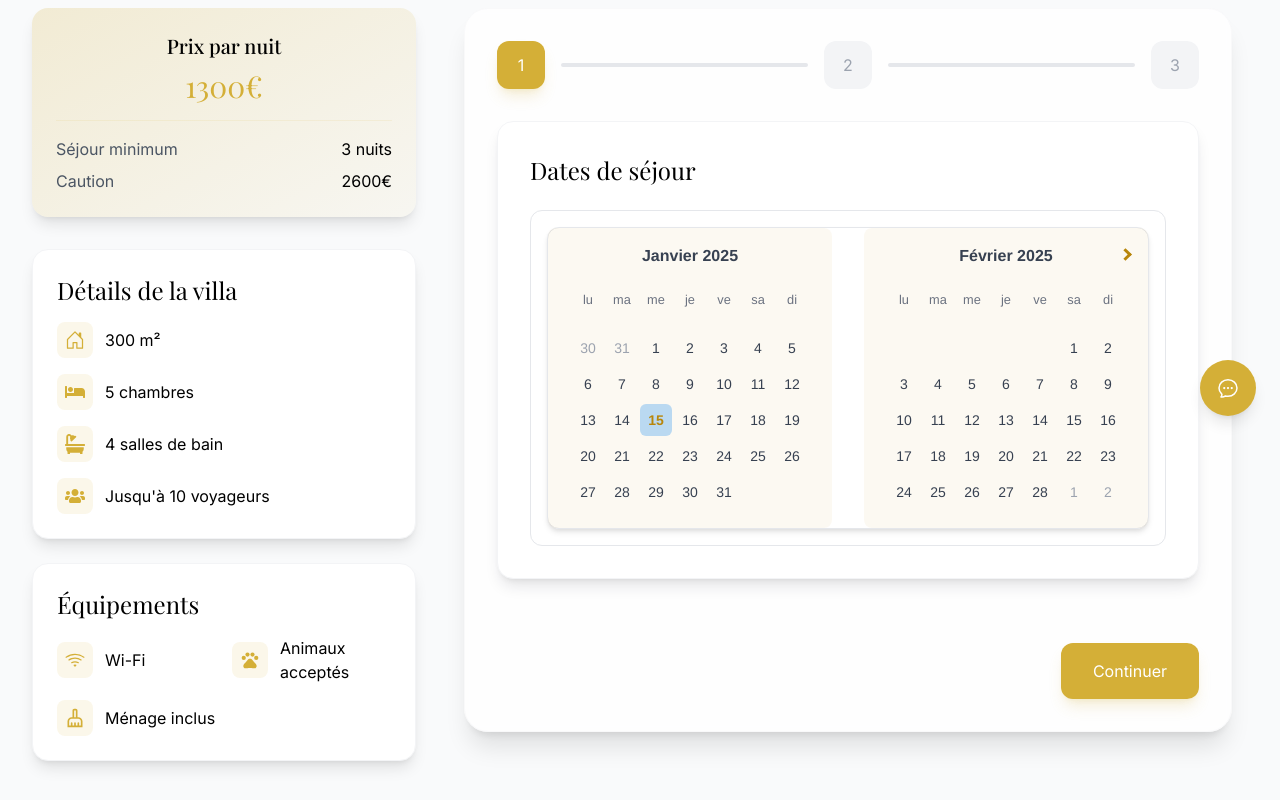
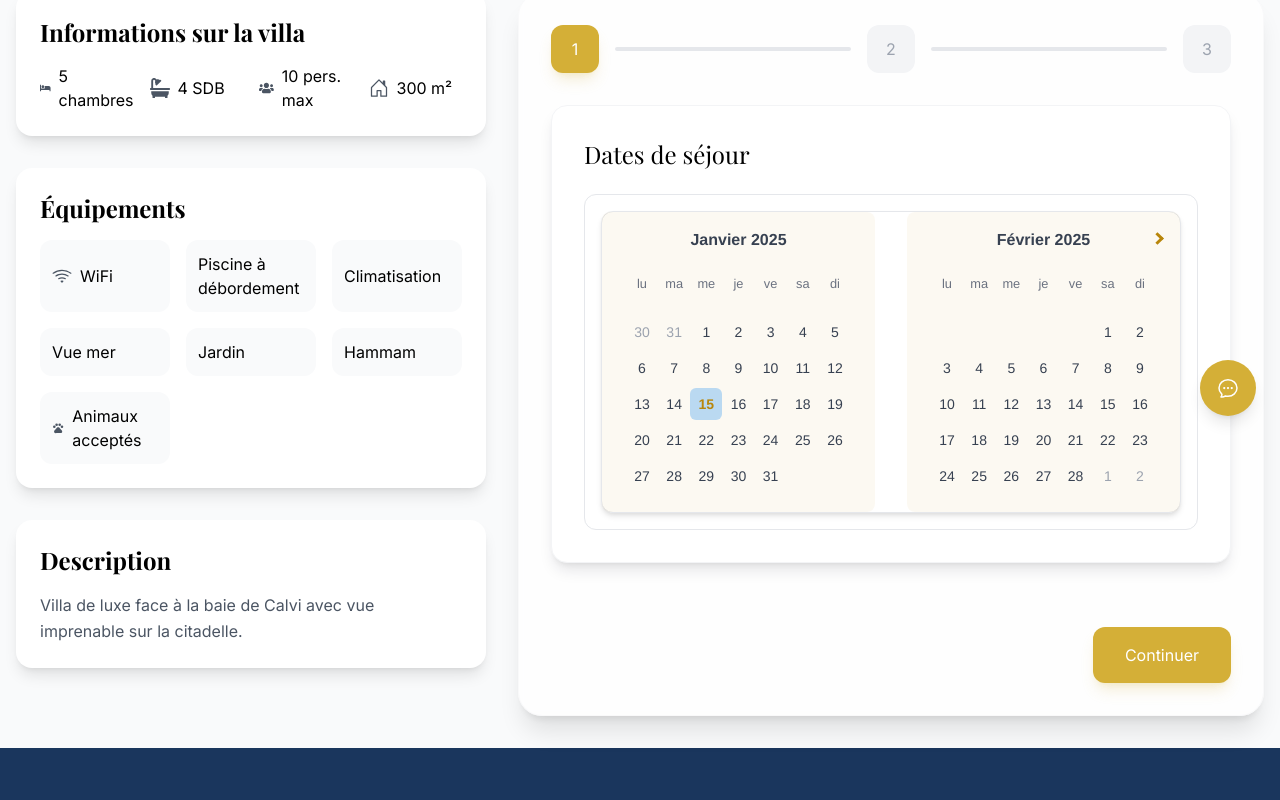
Before and after one commit to Cid57/Corsica-Luxury-Rentals, a Next.js app: page /Corsica-Luxury-Rentals/villas/villa-alba/reservation in a window 1280 px wide. Shown: the part 360-1160 px from the top of the page. Built offline with nearby package versions, Linux system fonts and the light colour scheme.

Commit message:
Add BookingFormWrapper component to handle client-side booking form

```diff
--- a/src/app/villas/[id]/reservation/page.tsx
+++ b/src/app/villas/[id]/reservation/page.tsx
@@ -1,23 +1,27 @@
-'use client';
-
 import { villas } from '@/data/villas';
-import { notFound, useParams, useRouter } from 'next/navigation';
-import Link from 'next/link';
+import { notFound } from 'next/navigation';
 import Image from 'next/image';
-import { FaBed, FaBath, FaUsers, FaArrowLeft } from 'react-icons/fa';
+import { FaBed, FaBath, FaUsers } from 'react-icons/fa';
 import { BsWifi, BsHouseDoor } from 'react-icons/bs';
 import { TbPool } from 'react-icons/tb';
 import { MdPets, MdOutlineCleaningServices } from 'react-icons/md';
-import BookingForm from '@/components/booking/BookingForm';
 import { motion } from 'framer-motion';
+import ReservationNavigation from '@/components/villa/ReservationNavigation';
+import BookingFormWrapper from '@/components/villa/BookingFormWrapper';
 
-interface Params {
-  id: string;
+interface PageProps {
+  params: {
+    id: string;
+  };
 }
 
-export default function Page() {
-  const params = useParams() as { id: string };
-  const router = useRouter();
+export async function generateStaticParams() {
+  return villas.map((villa) => ({
+    id: villa.id,
+  }));
+}
+
+export default function Page({ params }: PageProps) {
   const villa = villas.find(v => v.id === params.id);
 
   if (!villa) {
@@ -27,19 +31,10 @@ export default function Page() {
   const defaultImage = '/images/default-villa.jpg';
   const villaImage = villa.images && villa.images.length > 0 ? villa.images[0] : defaultImage;
 
-  const handleBack = () => {
-    router.back();
-  };
-
   return (
     <div className="min-h-screen bg-gray-50">
       {/* Bouton retour */}
-      <button
-        onClick={handleBack}
-        className="fixed top-8 left-8 z-50 p-3 bg-white/80 backdrop-blur-sm rounded-full shadow-lg hover:scale-110 transition-all duration-300"
-      >
-        <FaArrowLeft className="w-6 h-6 text-gray-700" />
-      </button>
+      <ReservationNavigation />
 
       {/* Hero Section avec image et titre */}
       <div className="relative h-[40vh] w-full">
@@ -50,126 +45,73 @@ export default function Page() {
           className="object-cover"
           priority
         />
-        <div className="absolute inset-0 bg-gradient-to-b from-black/60 via-black/40 to-transparent" />
-        <div className="absolute inset-0 flex items-center justify-center text-center">
-          <motion.div
-            initial={{ opacity: 0, y: 20 }}
-            animate={{ opacity: 1, y: 0 }}
-            transition={{ duration: 0.6 }}
-            className="space-y-4"
-          >
-            <h1 className="text-4xl md:text-5xl font-serif text-white">
-              {villa.name}
-            </h1>
-            <p className="text-lg text-white/90">
-              Réservez votre séjour de rêve
-            </p>
-          </motion.div>
+        <div className="absolute inset-0 bg-black/40 backdrop-blur-[2px]" />
+        <div className="absolute bottom-0 left-0 right-0 p-8 text-white">
+          <h1 className="text-4xl font-bold mb-2">{villa.name}</h1>
+          <p className="text-xl opacity-90">{villa.location}</p>
         </div>
       </div>
 
-      {/* Contenu principal */}
-      <div className="max-w-7xl mx-auto px-4 sm:px-6 lg:px-8 py-12">
-        <div className="grid grid-cols-1 lg:grid-cols-3 gap-8">
-          {/* Informations de la villa */}
-          <div className="lg:col-span-1 space-y-6">
-            <motion.div
-              initial={{ opacity: 0, x: -20 }}
-              animate={{ opacity: 1, x: 0 }}
-              transition={{ duration: 0.6, delay: 0.2 }}
-            >
-              {/* Prix par nuit */}
-              <div className="bg-gradient-to-br from-luxury-gold/20 to-luxury-gold/5 rounded-2xl shadow-lg p-6 mb-8">
-                <div className="text-center">
-                  <h3 className="text-xl font-medium mb-2">Prix par nuit</h3>
-                  <p className="text-3xl font-serif text-luxury-gold">{villa.pricePerNight}€</p>
-                  <div className="flex justify-between items-center mt-4 pt-4 border-t border-luxury-gold/10">
-                    <span className="text-gray-600">Séjour minimum</span>
-                    <span>3 nuits</span>
-                  </div>
-                  <div className="flex justify-between items-center mt-2">
-                    <span className="text-gray-600">Caution</span>
-                    <span>{villa.pricePerNight * 2}€</span>
-                  </div>
+      <div className="container mx-auto px-4 py-8">
+        <div className="grid grid-cols-1 lg:grid-cols-[2fr_1fr] gap-8">
+          {/* Colonne gauche */}
+          <div className="space-y-8">
+            {/* Informations principales */}
+            <div className="bg-white rounded-2xl shadow-lg p-6">
+              <h2 className="text-2xl font-bold mb-4">Informations sur la villa</h2>
+              <div className="grid grid-cols-2 md:grid-cols-4 gap-4">
+                <div className="flex items-center gap-2">
+                  <FaBed className="w-5 h-5 text-gray-600" />
+                  <span>{villa.bedrooms} chambres</span>
+                </div>
+                <div className="flex items-center gap-2">
+                  <FaBath className="w-5 h-5 text-gray-600" />
+                  <span>{villa.bathrooms} SDB</span>
+                </div>
+                <div className="flex items-center gap-2">
+                  <FaUsers className="w-5 h-5 text-gray-600" />
+                  <span>{villa.maxGuests} pers. max</span>
+                </div>
+                <div className="flex items-center gap-2">
+                  <BsHouseDoor className="w-5 h-5 text-gray-600" />
+                  <span>{villa.surface} m²</span>
                 </div>
               </div>
+            </div>
 
-              <div className="bg-white rounded-2xl shadow-lg border border-gray-100 p-6">
-                <h2 className="text-2xl font-serif mb-4">Détails de la villa</h2>
-                <div className="space-y-4">
-                  <div className="flex items-center space-x-3">
-                    <div className="p-2 bg-luxury-gold/10 rounded-lg">
-                      <BsHouseDoor className="w-5 h-5 text-luxury-gold" />
-                    </div>
-                    <span>{villa.surface} m²</span>
-                  </div>
-                  <div className="flex items-center space-x-3">
-                    <div className="p-2 bg-luxury-gold/10 rounded-lg">
-                      <FaBed className="w-5 h-5 text-luxury-gold" />
-                    </div>
-                    <span>{villa.bedrooms} chambres</span>
-                  </div>
-                  <div className="flex items-center space-x-3">
-                    <div className="p-2 bg-luxury-gold/10 rounded-lg">
-                      <FaBath className="w-5 h-5 text-luxury-gold" />
-                    </div>
-                    <span>{villa.bathrooms} salles de bain</span>
-                  </div>
-                  <div className="flex items-center space-x-3">
-                    <div className="p-2 bg-luxury-gold/10 rounded-lg">
-                      <FaUsers className="w-5 h-5 text-luxury-gold" />
-                    </div>
-                    <span>Jusqu'à {villa.maxGuests} voyageurs</span>
-                  </div>
-                </div>
+            {/* Équipements */}
+            <div className="bg-white rounded-2xl shadow-lg p-6">
+              <h2 className="text-2xl font-bold mb-4">Équipements</h2>
+              <div className="grid grid-cols-2 md:grid-cols-3 gap-4">
+                {villa.amenities.map((amenity, index) => (
+                  <motion.div
+                    key={index}
+                    className="flex items-center gap-2 p-3 bg-gray-50 rounded-xl"
+                    initial={{ opacity: 0, y: 20 }}
+                    animate={{ opacity: 1, y: 0 }}
+                    transition={{ delay: index * 0.1 }}
+                  >
+                    {amenity === 'WiFi' && <BsWifi className="w-5 h-5 text-gray-600" />}
+                    {amenity === 'Piscine' && <TbPool className="w-5 h-5 text-gray-600" />}
+                    {amenity === 'Animaux acceptés' && <MdPets className="w-5 h-5 text-gray-600" />}
+                    {amenity === 'Service de ménage' && <MdOutlineCleaningServices className="w-5 h-5 text-gray-600" />}
+                    <span>{amenity}</span>
+                  </motion.div>
+                ))}
               </div>
+            </div>
 
-              <div className="mt-6 bg-white rounded-2xl shadow-lg border border-gray-100 p-6">
-                <h2 className="text-2xl font-serif mb-4">Équipements</h2>
-                <div className="grid grid-cols-2 gap-4">
-                  {villa.amenities.includes('Piscine') && (
-                    <div className="flex items-center space-x-3">
-                      <div className="p-2 bg-luxury-gold/10 rounded-lg">
-                        <TbPool className="w-5 h-5 text-luxury-gold" />
-                      </div>
-                      <span>Piscine</span>
-                    </div>
-                  )}
-                  <div className="flex items-center space-x-3">
-                    <div className="p-2 bg-luxury-gold/10 rounded-lg">
-                      <BsWifi className="w-5 h-5 text-luxury-gold" />
-                    </div>
-                    <span>Wi-Fi</span>
-                  </div>
-                  <div className="flex items-center space-x-3">
-                    <div className="p-2 bg-luxury-gold/10 rounded-lg">
-                      <MdPets className="w-5 h-5 text-luxury-gold" />
-                    </div>
-                    <span>Animaux acceptés</span>
-                  </div>
-                  <div className="flex items-center space-x-3">
-                    <div className="p-2 bg-luxury-gold/10 rounded-lg">
-                      <MdOutlineCleaningServices className="w-5 h-5 text-luxury-gold" />
-                    </div>
-                    <span>Ménage inclus</span>
-                  </div>
-                </div>
-              </div>
-            </motion.div>
+            {/* Description */}
+            <div className="bg-white rounded-2xl shadow-lg p-6">
+              <h2 className="text-2xl font-bold mb-4">Description</h2>
+              <p className="text-gray-600 leading-relaxed">{villa.description}</p>
+            </div>
           </div>
 
-          {/* Formulaire de réservation */}
-          <motion.div
-            className="lg:col-span-2"
-            initial={{ opacity: 0, x: 20 }}
-            animate={{ opacity: 1, x: 0 }}
-            transition={{ duration: 0.6, delay: 0.4 }}
-          >
-            <BookingForm
-              villaId={villa.id}
-              pricePerNight={villa.pricePerNight}
-            />
-          </motion.div>
+          {/* Colonne droite - Formulaire de réservation */}
+          <div className="lg:sticky lg:top-8">
+            <BookingFormWrapper villa={villa} />
+          </div>
         </div>
       </div>
     </div>
--- /dev/null
+++ b/src/components/villa/BookingFormWrapper.tsx
@@ -0,0 +1,17 @@
+'use client';
+
+import { Villa } from '@/types/villa';
+import BookingForm from '@/components/booking/BookingForm';
+
+interface BookingFormWrapperProps {
+  villa: Villa;
+}
+
+export default function BookingFormWrapper({ villa }: BookingFormWrapperProps) {
+  return (
+    <BookingForm
+      villaId={villa.id}
+      pricePerNight={villa.pricePerNight}
+    />
+  );
+}
--- /dev/null
+++ b/src/components/villa/ReservationNavigation.tsx
@@ -0,0 +1,21 @@
+'use client';
+
+import { useRouter } from 'next/navigation';
+import { FaArrowLeft } from 'react-icons/fa';
+
+export default function ReservationNavigation() {
+  const router = useRouter();
+
+  const handleBack = () => {
+    router.back();
+  };
+
+  return (
+    <button
+      onClick={handleBack}
+      className="fixed top-8 left-8 z-50 p-3 bg-white/80 backdrop-blur-sm rounded-full shadow-lg hover:scale-110 transition-all duration-300"
+    >
+      <FaArrowLeft className="w-6 h-6 text-gray-700" />
+    </button>
+  );
+}
```
